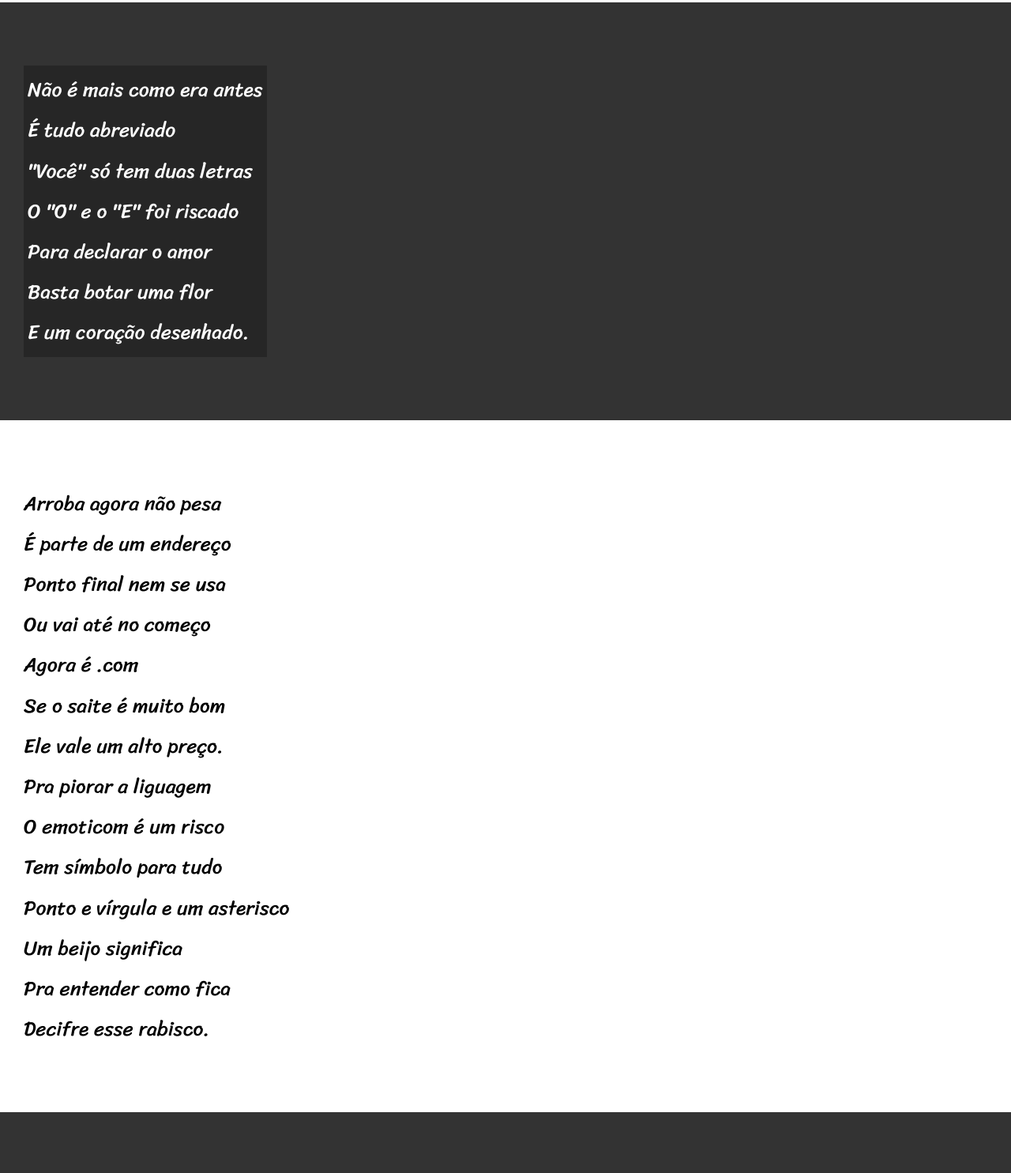
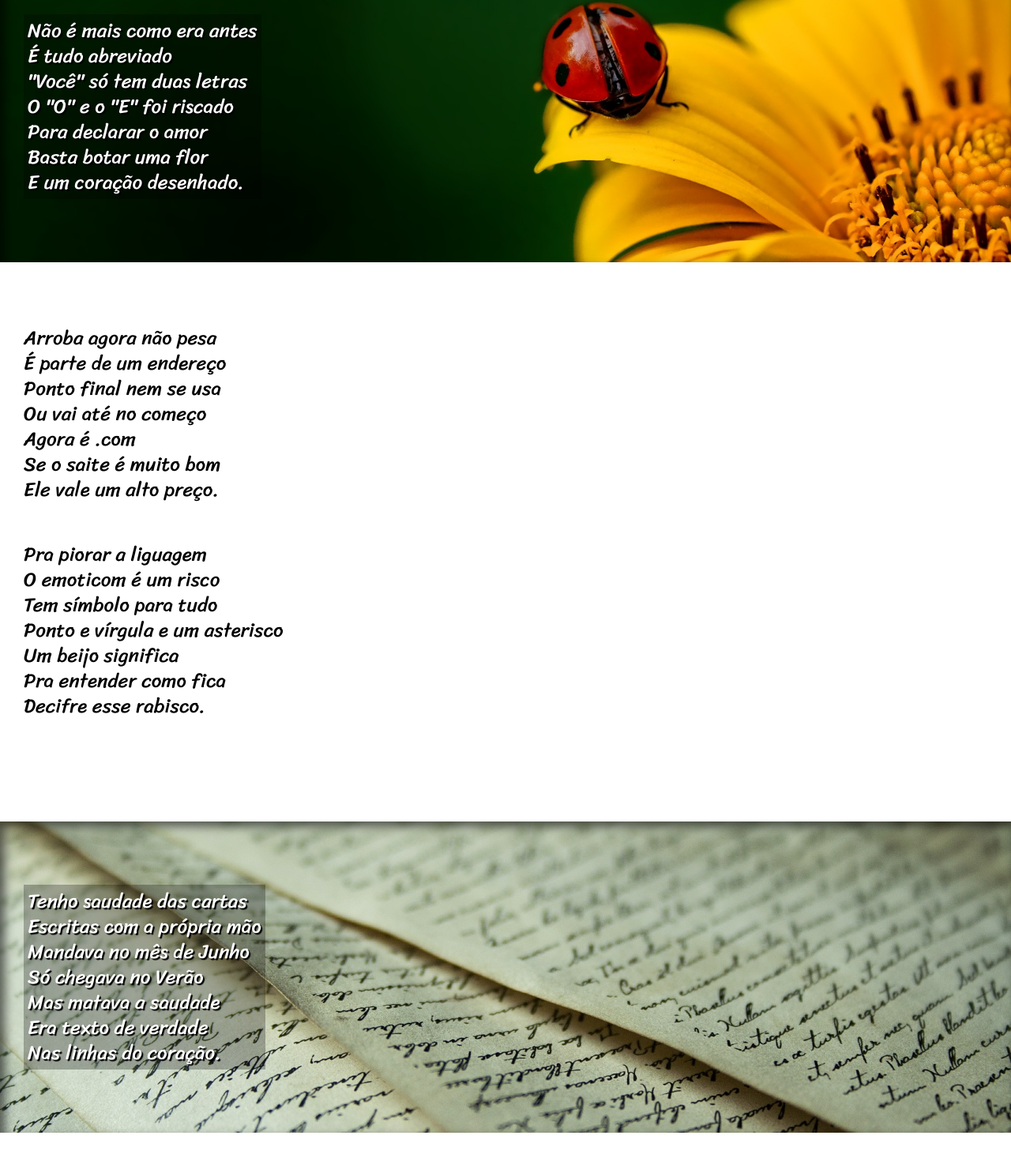
Before and after one commit to Korvo2Tuirow/Desafio12, a plain HTML site: page index.html in a window 1280 px wide. Shown: the part 724-2209 px from the top of the page at 79% size. Drawn offline with Linux system fonts and the light colour scheme.

Commit message:
v05
terminando

```diff
--- a/index.html
+++ b/index.html
@@ -33,7 +33,7 @@
 
 
 
-<section class="imagem">
+<section class="imagem" id="img1">
     <p>
         Não é mais como era antes<br>
         É tudo abreviado<br>
@@ -71,7 +71,7 @@
 
 
 
-<section class="imagem">
+<section class="imagem" id="img2">
     <p>
         Tenho saudade das cartas<br>
         Escritas com a própria mão<br>
@@ -107,7 +107,7 @@
 </section>
 
 <footer>
-    <p>Criado por <a href="#">Korvo Tuirow</a></p>
+    <p>Criado por <a href="https://github.com/Korvo2Tuirow">Korvo Tuirow</a></p>
 </footer>
 </body>
 </html>
--- a/style.css
+++ b/style.css
@@ -50,6 +50,10 @@ a{
 a:hover {
     text-decoration: underline;
 }
+section > p{
+    padding-bottom: 2em;
+    font-size: 25px;
+}
 
 section{
     padding-top: 10vh;
@@ -57,7 +61,7 @@ section{
     line-height: 2em;
     padding-left: 30px;
     font-family: var(--fonte3);
-    font-size: 2vw;
+
 }
 
 section.normal{
@@ -68,16 +72,30 @@ section.normal{
 section.imagem{
     background-color: rgb(51, 51, 51);
     color: white;
+    box-shadow: inset 6px 6px 13px 0px rgba(0, 0, 0, 0.603);
 }
 
 section.imagem > p{
     display: inline-block;
     padding: 5px;
-    background-color: rgba(0, 0, 0, 0.253);
+    background-color: rgba(0, 0, 0, 0.267);
+    text-shadow: 2px 2px 1px black;
+
 }
 
+section#img1{
+    background-image: url(imagens/background001.jpg);
+    background-position: center center;
+    background-size: cover;
+    background-attachment:fixed;
+}
 
-
+#img2{
+    background-image: url(imagens/background002.jpg);
+    background-attachment:fixed;
+    background-position: right center;
+    background-size: cover;
+}
 
 
 
```
Also changed, not shown: imagens/background001.jpg (added), imagens/background002.jpg (added).
